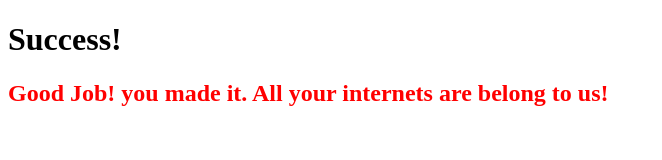
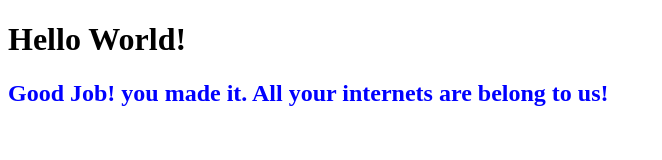
Before and after one commit to Allenli33/2420_week12_Lab, a plain HTML site: page index.html in a window 1280 px wide. Shown: the whole page, without its empty margins (0-662 px from the left). Drawn offline with Linux system fonts and the light colour scheme.

Commit message:
Update index.html

```diff
--- a/index.html
+++ b/index.html
@@ -3,10 +3,10 @@
 <html>
     <head>
 	<meta charset="UTF-8" />
-        <title>Example Site for 2420</title>
+        <title>Allen Li</title>
     </head>
     <body>
-        <h1>Success!</h1>
-        <h2 style="color: red;">Good Job! you made it. All your internets are belong to us!</h2>
+        <h1>Hello World!</h1>
+        <h2 style="color: blue;">Good Job! you made it. All your internets are belong to us!</h2>
     </body>
 </html>
```
